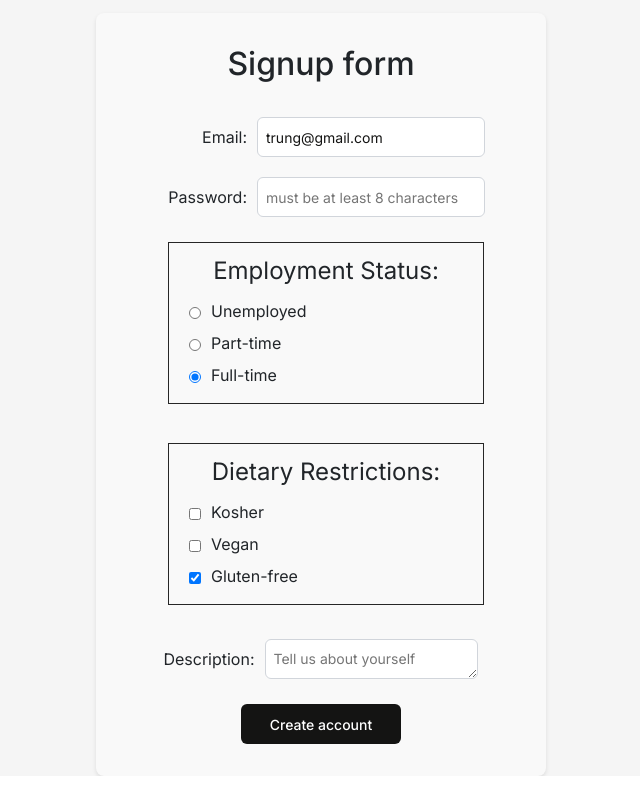
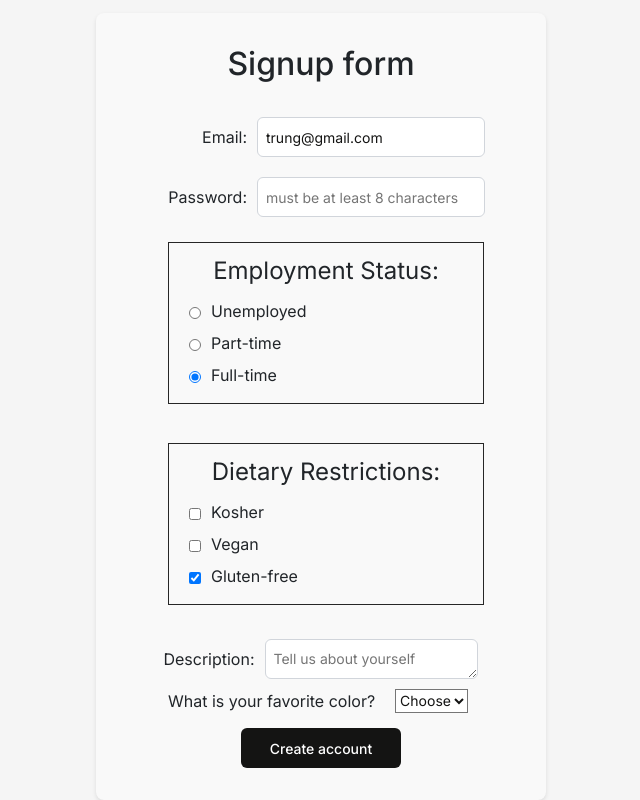
Before and after one commit to trungsliver/Chef-claude, a React (Vite) app: page / in a window 1280 px wide. Shown: the part 287-1087 px from the top of the page, without its empty margins (319-959 px from the left). Before the commit the page ends 1063 px from the top, so only its background shows below. Built offline with nearby package versions, Linux system fonts and the light colour scheme.

Commit message:
form: select & options

```diff
--- a/src/App.css
+++ b/src/App.css
@@ -232,6 +232,7 @@ main {
     gap: 1rem;
     width: 100%;
     max-width: 450px;
+    /* height: fit-content; */
     margin: 0 auto;
     padding: 2rem;
     background-color: #f9f9f9;
@@ -298,3 +299,23 @@ input[type="checkbox"], input[type="radio"] {
   width: 12px !important;
   height: 12px !important;
 }
+
+.favColor-container {
+  display: flex;
+  justify-content: flex-start;
+  gap: 20px;
+  width: 100%;
+}
+
+.lb-favColor{
+  max-width: unset !important;
+  width: fit-content !important;
+  text-align: left !important;
+  margin-left: 40px;
+}
+
+.favColor-container select {
+  background-color: white;
+  color: #141413;
+  font-size: 0.875rem;
+}
--- a/src/components/SignUpForm.jsx
+++ b/src/components/SignUpForm.jsx
@@ -20,6 +20,9 @@ export default function SignupForm() {
         // checkboxes
         const dietaryRestrictions = formData.getAll("dietaryRestrictions");
         console.log("dietaryRestrictions: ", dietaryRestrictions);
+        // select & options
+        const favColor = formData.get("favColor");
+        console.log("favColor: ", favColor);
     }
 
     return (
@@ -33,14 +36,14 @@ export default function SignupForm() {
 
                 <label htmlFor="password">Password:</label>
                 <input id="password" type="password" name="password"
-                        placeholder="must be at least 8 characters" required />
+                    placeholder="must be at least 8 characters" required />
                 <br />
 
                 {/* Radio buttons */}
                 <fieldset>
                     <legend>Employment Status:</legend>
                     <label>
-                        <input type="radio" name="employmentStatus" value="unemployed"/>
+                        <input type="radio" name="employmentStatus" value="unemployed" />
                         Unemployed
                     </label>
                     <label>
@@ -48,7 +51,7 @@ export default function SignupForm() {
                         Part-time
                     </label>
                     <label>
-                        <input type="radio" name="employmentStatus" value="full-time" defaultChecked={true}/>
+                        <input type="radio" name="employmentStatus" value="full-time" defaultChecked={true} />
                         Full-time
                     </label>
                 </fieldset>
@@ -58,7 +61,7 @@ export default function SignupForm() {
                 <fieldset>
                     <legend>Dietary Restrictions:</legend>
                     <label>
-                        <input type="checkbox" name="dietaryRestrictions" value="kosher"/>
+                        <input type="checkbox" name="dietaryRestrictions" value="kosher" />
                         Kosher
                     </label>
                     <label>
@@ -66,15 +69,34 @@ export default function SignupForm() {
                         Vegan
                     </label>
                     <label>
-                        <input type="checkbox" name="dietaryRestrictions" value="gluten-free" defaultChecked={true}/>
+                        <input type="checkbox" name="dietaryRestrictions" value="gluten-free" defaultChecked={true} />
                         Gluten-free
                     </label>
                 </fieldset>
                 <br />
 
+                {/* Textarea */}
                 <label htmlFor="description">Description:</label>
                 <textarea id="description" name="description" placeholder="Tell us about yourself"></textarea>
                 <br />
+
+                {/* Select & Options */}
+                <div className="favColor-container">
+                    <label className="lb-favColor" htmlFor="favColor">What is your favorite color?</label>
+                    <select name="favColor" id="favColor" defaultValue="">
+                        <option value="">Choose</option>
+                        <option value="Red">Red</option>
+                        <option value="Green">Green</option>
+                        <option value="Blue">Blue</option>
+                        <option value="Yellow">Yellow</option>
+                        <option value="Orange">Orange</option>
+                        <option value="Purple">Purple</option>
+                        <option value="Black">Black</option>
+                        <option value="White">White</option>
+                        <option value="Other">Other</option>
+                    </select>
+                    <br />
+                </div>
 
                 <button type="submit">Create account</button>
 
```
